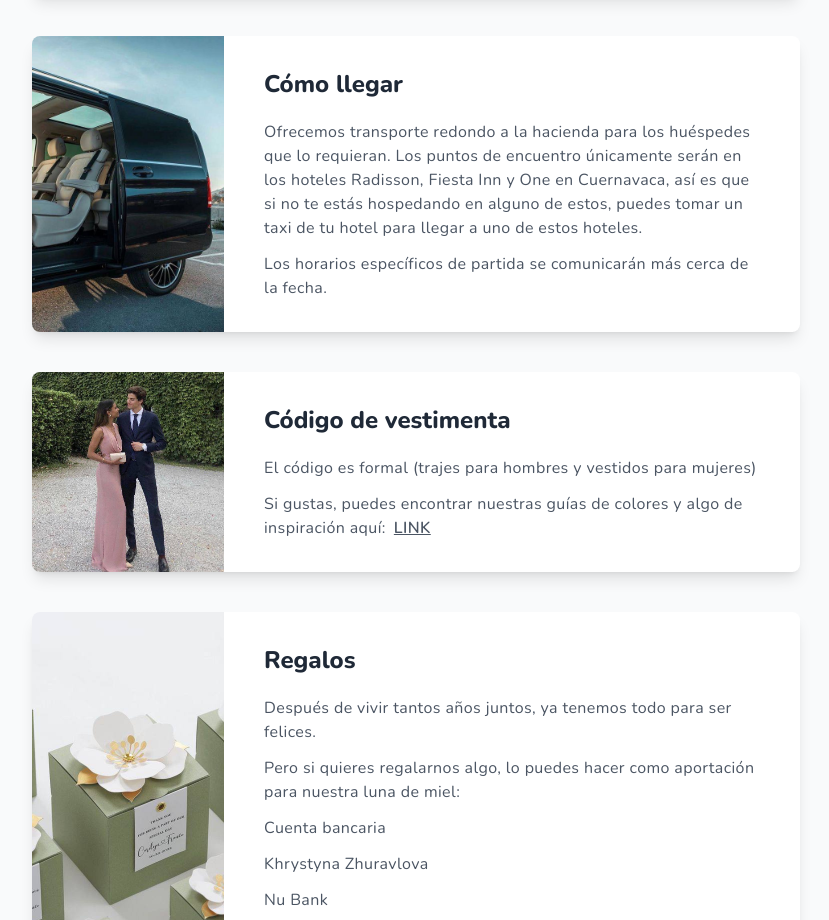
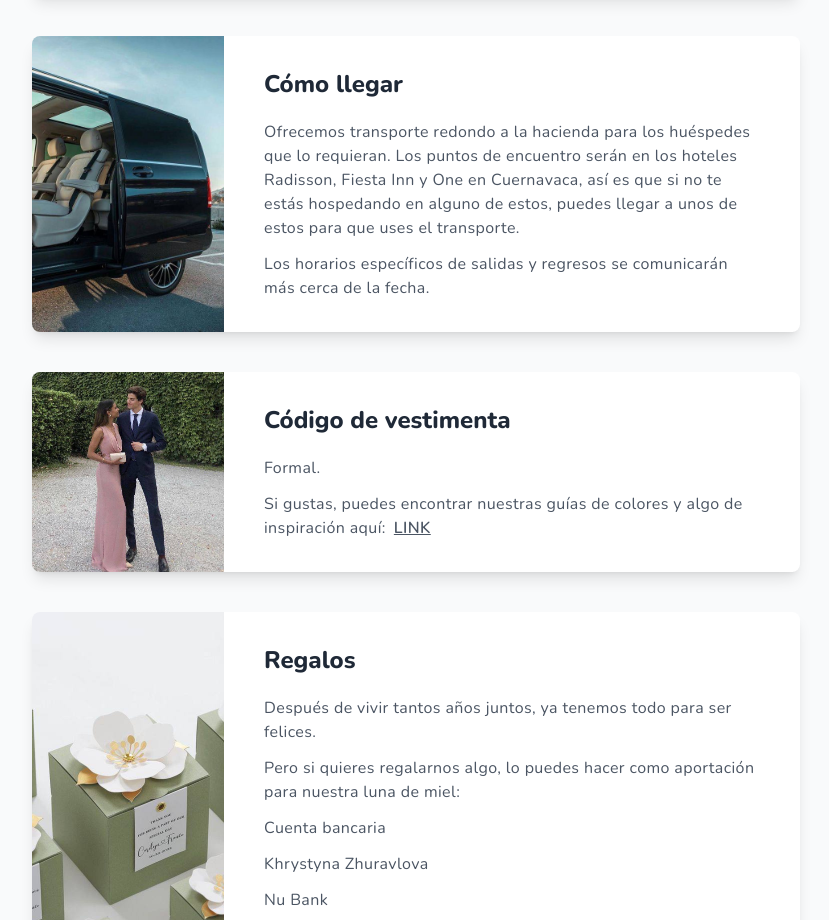
Before and after one commit to Kristina-zh/weeding-invitation, a Next.js app: page /es in a window 1280 px wide. Shown: the part 2400-3320 px from the top of the page, without its empty margins (224-1053 px from the left). Built offline with nearby package versions, Linux system fonts and the light colour scheme; a web font is replaced by a local one.

Commit message:
some small fixings

```diff
--- a/src/app/translations.ts
+++ b/src/app/translations.ts
@@ -185,14 +185,14 @@ export const weddingTranslations = {
     {
       title: 'Cómo llegar',
       content: [
-        'Ofrecemos transporte redondo a la hacienda para los huéspedes que lo requieran. Los puntos de encuentro únicamente serán en los hoteles Radisson, Fiesta Inn y One en Cuernavaca, así es que si no te estás hospedando en alguno de estos, puedes tomar un taxi de tu hotel para llegar a uno de estos hoteles.',
-        'Los horarios específicos de partida se comunicarán más cerca de la fecha.',
+        'Ofrecemos transporte redondo a la hacienda para los huéspedes que lo requieran. Los puntos de encuentro serán en los hoteles Radisson, Fiesta Inn y One en Cuernavaca, así es que si no te estás hospedando en alguno de estos, puedes llegar a unos de estos para que uses el transporte.',
+        'Los horarios específicos de salidas y regresos se comunicarán más cerca de la fecha.',
       ],
     },
     {
       title: 'Código de vestimenta',
       content: [
-        'El código es formal (trajes para hombres y vestidos para mujeres)',
+        'Formal.',
         'Si gustas, puedes encontrar nuestras guías de colores y algo de inspiración aquí:',
       ],
       link: 'LINK',
@@ -438,7 +438,7 @@ export const rsvpTranslations = {
     question1: 'Вы сможете присоединиться к нам?',
     question2: 'Вы приведете гостя?',
     question5:
-      'Вам нужен транспорт из вашего отеля в Куэрнаваке до асьенды? Помните, что места отправления будут только от отелей Radisson, Fiesta Inn и One.',
+      'Вам нужен транспорт из вашего отеля в Куэрнаваке до поместья? Помните, что места отправления будут только от отелей Radisson, Fiesta Inn и One.',
     firstName: 'Имя',
     lastName: 'Фамилия',
     phone: 'Контактный номер',
@@ -460,7 +460,7 @@ export const rsvpTranslations = {
     question1: 'Ви зможете приєднатися до нас?',
     question2: 'Ви приведете гостя?',
     question5:
-      'Вам потрібен транспорт з вашого готелю в Куернаваку до асьєнди? Пам’ятайте, що місця посадки будуть лише біля готелів Radisson, Fiesta Inn і One.',
+      'Вам потрібен транспорт з вашого готелю в Куернаваку до маєтку? Пам’ятайте, що місця посадки будуть лише біля готелів Radisson, Fiesta Inn і One.',
     firstName: 'Ім’я',
     lastName: 'Прізвище',
     phone: 'Контактний номер',
```
